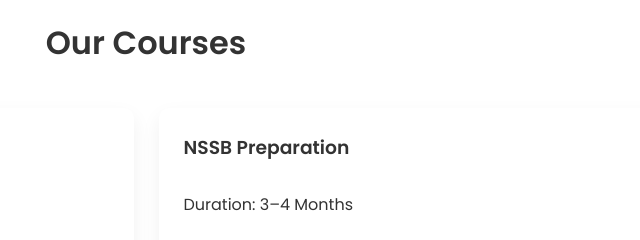
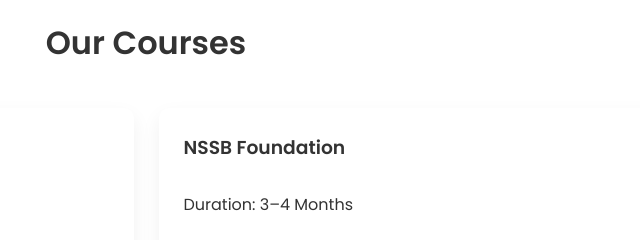
Before and after one commit to ASPIRANTSHUBZBTO/ASPIRANTSHUBZBTO, a plain HTML site: page index.html in a window 1280 px wide. Shown: the part 2140-2380 px from the top of the page, 494-1134 px from the left. Drawn offline with Linux system fonts and the light colour scheme; no server answers.

Commit message:
Update index.html

```diff
--- a/index.html
+++ b/index.html
@@ -130,7 +130,7 @@
             </div>
 
             <div class="card">
-                <h3>NSSB Preparation</h3>
+                <h3>NSSB Foundation</h3>
                 <p>Duration: 3–4 Months</p>
                 <p class="price">₹15,000</p>
             </div>
```
